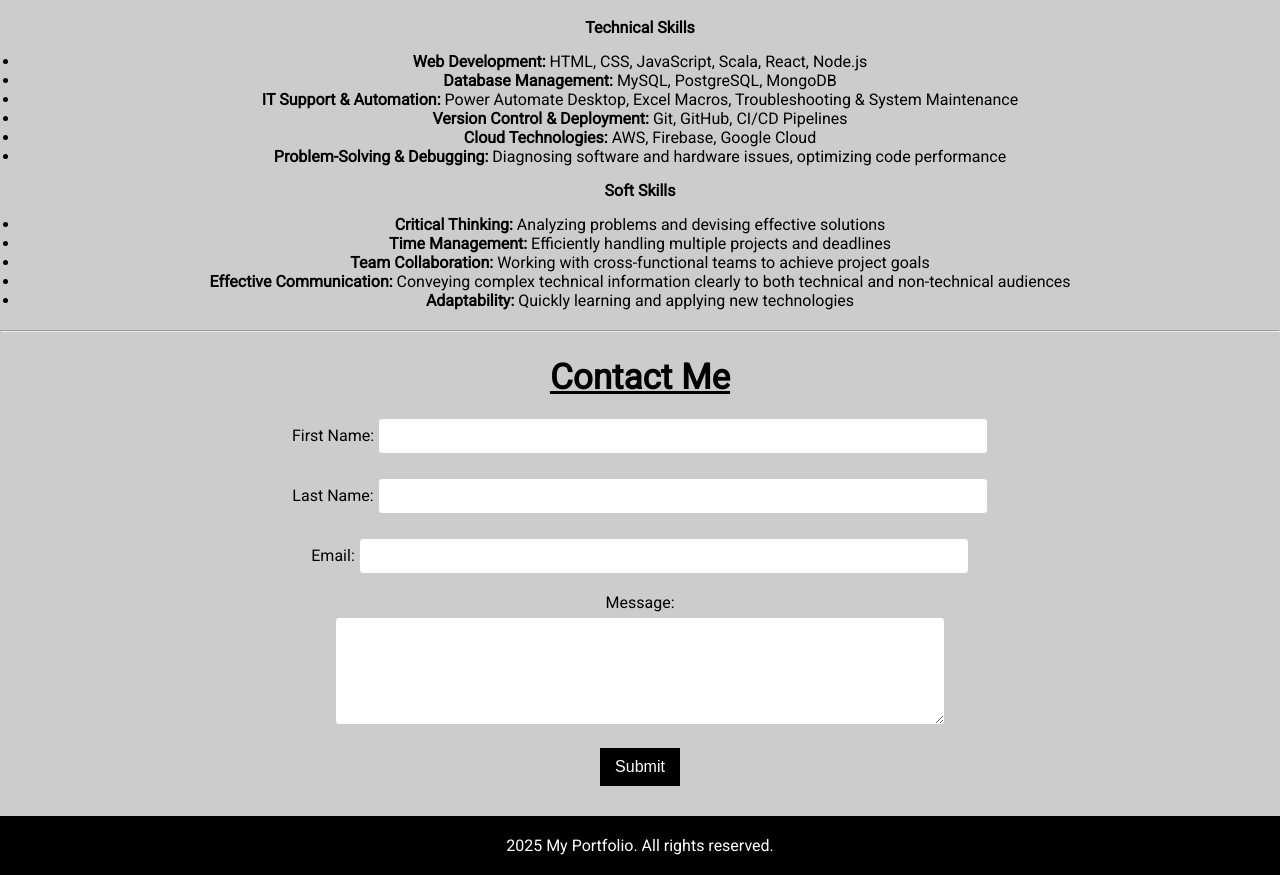
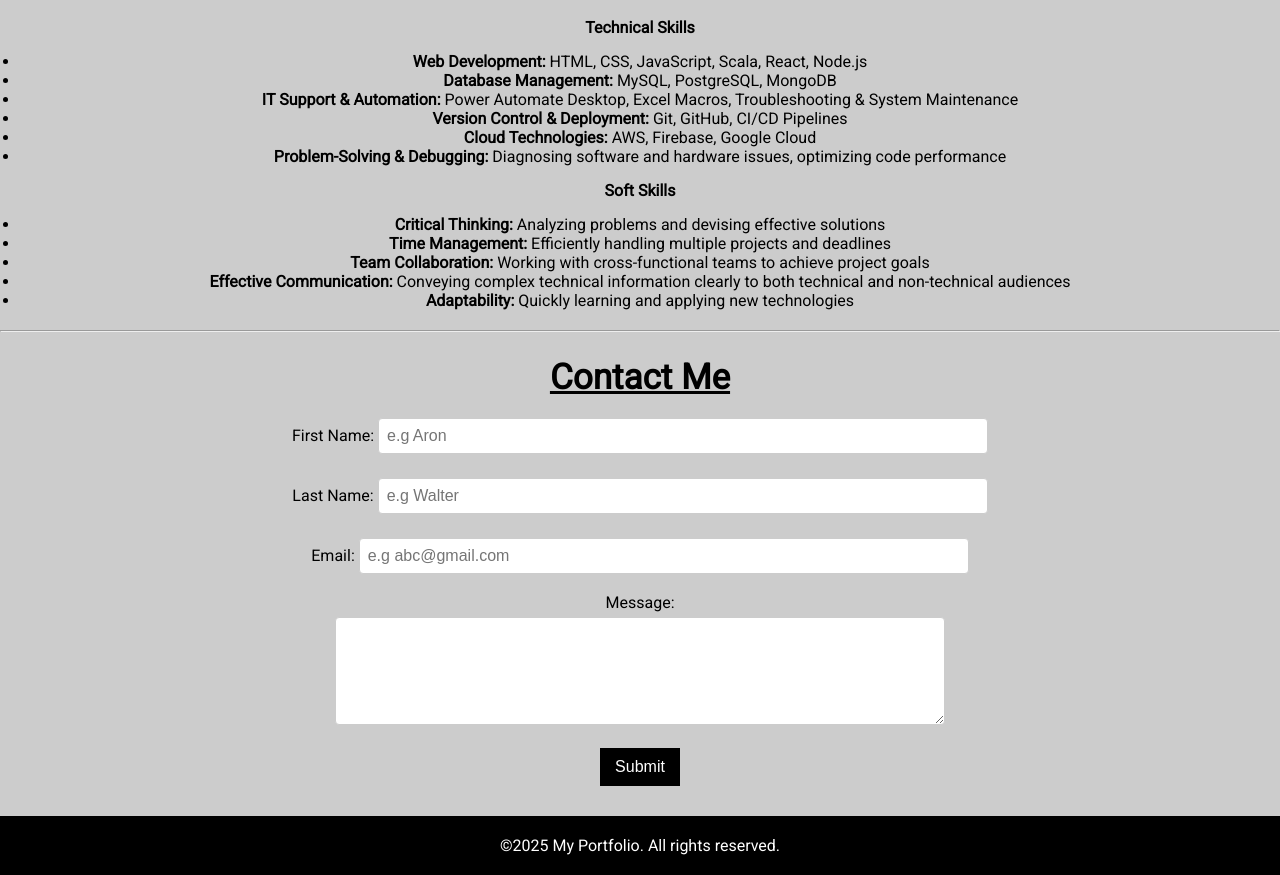
Before and after one commit to rodgerskorir/gomycode-checkpoint-my-portfolio, a plain HTML site: page index.html in a window 1280 px wide. Shown: the part 1043-1918 px from the top of the page. Drawn offline with Linux system fonts and the light colour scheme.

```diff
--- a/index.html
+++ b/index.html
@@ -133,12 +133,12 @@
       <h2>Contact Me</h2>
       <form class="contact-form">
         <label for="fname">First Name:</label>
-        <input type="text" required /><br /><br />
+        <input type="text" placeholder="e.g Aron" required /><br /><br />
         <label for="lname">Last Name:</label>
-        <input type="text" required /><br /><br />
+        <input type="text" placeholder="e.g Walter" required /><br /><br />
 
         <label for="email">Email:</label>
-        <input type="email" required /><br /><br />
+        <input type="email" placeholder="e.g abc@gmail.com" required /><br /><br />
 
         <label for="message">Message:</label><br />
         <textarea id="message" name="message" rows="5" required></textarea
@@ -150,7 +150,7 @@
 
     <!-- The Footer -->
     <footer>
-      <p>2025 My Portfolio. All rights reserved.</p>
+      <p>&copy;2025 My Portfolio. All rights reserved.</p>
     </footer>
   </body>
 </html>
--- a/styles.css
+++ b/styles.css
@@ -14,6 +14,7 @@
 body {
     font-family: 'Roboto', sans-serif;
     background-color: rgb(204, 204, 204);
+
 }
 
 /* Navigation Bar*/
```
